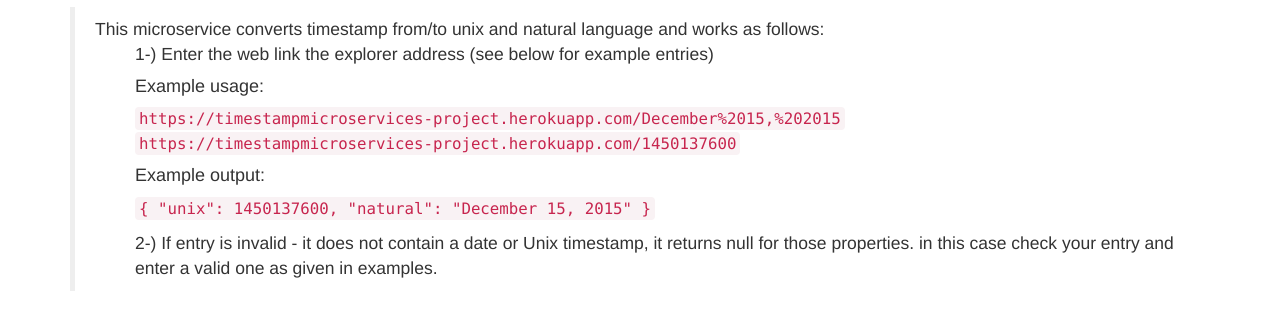
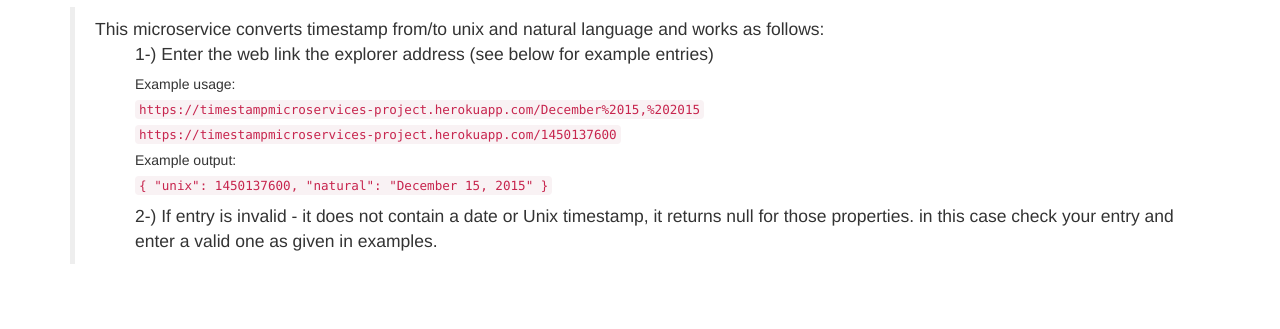
Before and after one commit to mesarikaya/Time-Stamp-Service-API, a website: page Public/index.html in a window 1280 px wide. Shown: the part 63-392 px from the top of the page. Drawn offline with nearby package versions, Linux system fonts and the light colour scheme.

Commit message:
Update index.html

```diff
--- a/Public/index.html
+++ b/Public/index.html
@@ -13,16 +13,16 @@
             <blockquote>
                 This microservice converts timestamp from/to unix and natural language and works as follows:
                 <ul>1-) Enter the web link the explorer address (see below for example entries)</ul>
-                    <ul><h4>Example usage:</h4>
-                        <code>https://timestampmicroservices-project.herokuapp.com/December%2015,%202015</code><br>
-                        <code>https://timestampmicroservices-project.herokuapp.com/1450137600</code>
-                        <h4>Example output:</h4>
-                    <code>
-                        {
-                          "unix": 1450137600,
-                          "natural": "December 15, 2015"
-                        }
-                    </code>
+                    <ul><h5>Example usage:</h5>
+                        <h5><code>https://timestampmicroservices-project.herokuapp.com/December%2015,%202015</code></h5>
+                        <h5><code>https://timestampmicroservices-project.herokuapp.com/1450137600</code></h5>
+                        <h5>Example output:</h5>
+                        <h5><code>
+                             {
+                               "unix": 1450137600,
+                               "natural": "December 15, 2015"
+                             }
+                        </code> </h5>
                     </ul>
                 <ul>2-) If entry is invalid - it does not contain a date or Unix timestamp, it returns null for those properties.
                 in this case check your entry and enter a valid one as given in examples.</ul>
```
